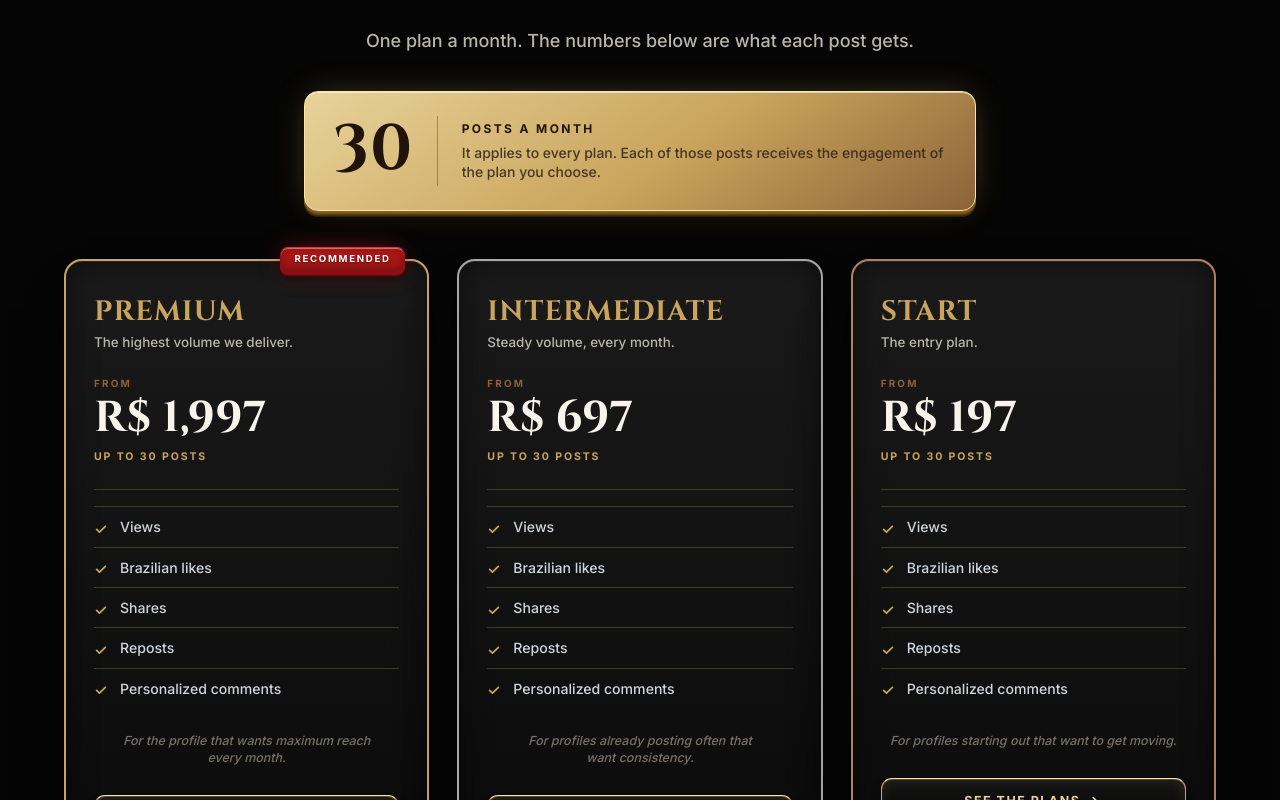
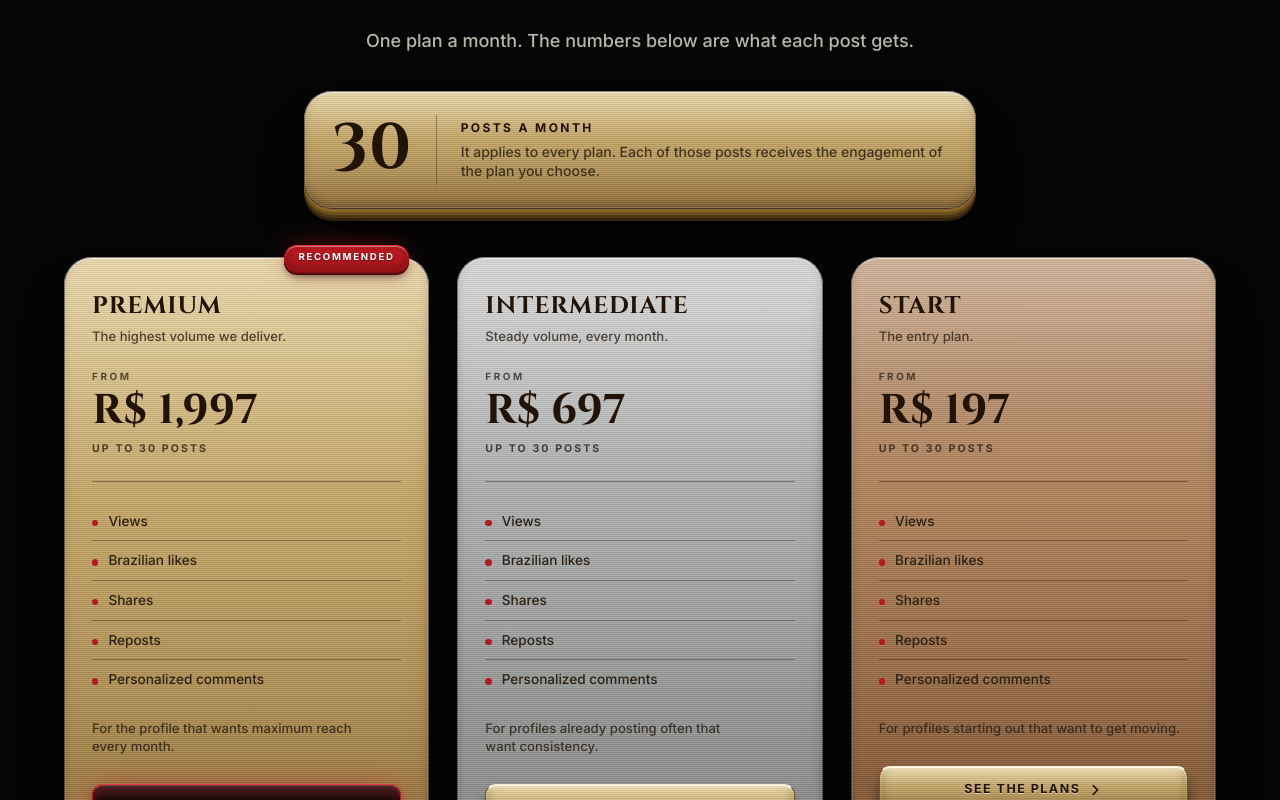
Before and after one commit to leudair/ENGAJA-MAIS-WECARE, a Next.js app: page /en in a window 1280 px wide. Shown: the part 1360-2160 px from the top of the page. Built offline with nearby package versions, Linux system fonts and the light colour scheme.

Commit message:
Revert "Trocar a chapa de metal pelo card preto com moldura dourada"
This reverts commit f9c748d0db6f84566370d8231c763a457ec76722.

```diff
--- a/src/app/[locale]/page.tsx
+++ b/src/app/[locale]/page.tsx
@@ -6,9 +6,8 @@ import {
   Bullet,
   Eyebrow,
   Lead,
-  DarkCard,
-  GoldPlate,
   MetalButton,
+  MetalPlate,
   QuietButton,
   RubyButton,
   Rule,
@@ -20,18 +19,32 @@ import { getPlanFamilies, getShowcasePlan, type PlanCard } from "@/lib/plans";
 import { isLocale, viralGrowthPath } from "@/lib/routes";
 
 /** Lista de entrega por publicação, com o valor alinhado à direita. */
-function PlanMetrics({ metrics }: { metrics: PlanCard["metrics"] }) {
+function PlanMetrics({
+  metrics,
+  tone = "dark",
+}: {
+  metrics: PlanCard["metrics"];
+  tone?: "dark" | "metal";
+}) {
+  const label = tone === "metal" ? "text-onmetal-soft/85" : "text-paper-dim";
+  const value = tone === "metal" ? "text-onmetal" : "text-gold-bright";
+  const line = tone === "metal" ? "border-black/15" : "border-white/8";
+
   return (
     <ul className="space-y-0">
       {metrics.map((metric) => (
         <li
           key={metric.label}
-          className="rule-card flex flex-col gap-0.5 py-2 first:border-t-0 sm:flex-row sm:items-baseline sm:justify-between sm:gap-4 sm:py-2.5"
+          className={`flex flex-col gap-0.5 border-b py-2 last:border-0 sm:flex-row sm:items-baseline sm:justify-between sm:gap-4 sm:py-2.5 ${line}`}
         >
-          <span className="text-[0.78rem] leading-snug text-list sm:text-[0.82rem]">
+          <span
+            className={`text-[0.78rem] leading-snug sm:text-[0.82rem] ${label}`}
+          >
             {metric.label}
           </span>
-          <span className="display text-[0.95rem] text-gold-soft sm:shrink-0 sm:text-right">
+          <span
+            className={`display text-[0.95rem] sm:shrink-0 sm:text-right ${value}`}
+          >
             {metric.value}
           </span>
         </li>
@@ -79,8 +92,8 @@ export default async function EngagementPage({
             </div>
           </div>
 
-          {/* Placa de ouro com o limite do ciclo, o dado que mais pesa. */}
-          <GoldPlate className="mx-auto w-full max-w-sm">
+          {/* Chapa de bronze com o limite do ciclo, o dado que mais pesa. */}
+          <MetalPlate kind="bronze" className="mx-auto w-full max-w-sm">
             <div className="px-7 py-9 text-center sm:px-9 sm:py-11">
               <p className="text-[0.66rem] font-bold tracking-[0.3em] text-onmetal-soft/80 uppercase">
                 {c.hero.badge.brand}
@@ -96,7 +109,7 @@ export default async function EngagementPage({
                 {c.hero.badge.note}
               </p>
             </div>
-          </GoldPlate>
+          </MetalPlate>
         </div>
 
         {/* Faixa de selos: só fatos já definidos. */}
@@ -155,7 +168,7 @@ export default async function EngagementPage({
           {/* O teto do ciclo é a dúvida número um de quem compra, então ele
               aparece numa chapa própria, antes dos preços. */}
           <div className="mx-auto mt-9 max-w-2xl">
-            <GoldPlate>
+            <MetalPlate kind="gold">
               <div className="flex items-center gap-4 px-4 py-4 sm:gap-6 sm:px-7 sm:py-6">
                 <p className="display shrink-0 text-[3.2rem] leading-none text-onmetal sm:text-[4rem]">
                   {c.plans.highlight.amount}
@@ -170,7 +183,7 @@ export default async function EngagementPage({
                   </p>
                 </div>
               </div>
-            </GoldPlate>
+            </MetalPlate>
           </div>
 
           <div className="mt-12 grid grid-cols-[minmax(0,1fr)] gap-6 lg:grid-cols-3 lg:gap-7">
@@ -206,24 +219,24 @@ export default async function EngagementPage({
             <Lead>{c.showcase.lead}</Lead>
           </div>
 
-          {/* Card escuro com moldura rubi: o exemplo de plano real. */}
-          <div className="rounded-[22px] p-[3px] shadow-[0_0_44px_-16px_rgba(181,24,31,0.55)] ring-2 ring-ruby-500/80">
-            <DarkCard kind="gold">
+          {/* Chapa de ouro com borda rubi: o card de exemplo do documento. */}
+          <div className="rounded-[23px] p-[2px] shadow-[0_0_44px_-16px_rgba(181,24,31,0.55)] ring-2 ring-ruby-500/80">
+            <MetalPlate kind="gold">
               <div className="px-6 py-8 sm:px-9 sm:py-10">
-                <h3 className="display-caps text-2xl text-gold-line sm:text-[2rem]">
+                <h3 className="display-caps text-2xl text-onmetal sm:text-[2rem]">
                   {showcase.name}
                 </h3>
-                <p className="display mt-3 text-[3rem] leading-none text-paper sm:text-[3.6rem]">
+                <p className="display mt-3 text-[3rem] leading-none text-onmetal sm:text-[3.6rem]">
                   {showcase.price}
                 </p>
-                <p className="mt-3 text-[0.68rem] font-bold tracking-[0.2em] text-gold-line uppercase">
+                <p className="mt-3 text-[0.68rem] font-bold tracking-[0.2em] text-onmetal-soft/85 uppercase">
                   {c.showcase.planNote}
                 </p>
 
-                <div className="rule-card mt-6" />
+                <span className="mt-6 block h-px bg-black/20" />
 
                 <div className="mt-4">
-                  <PlanMetrics metrics={showcase.metrics} />
+                  <PlanMetrics metrics={showcase.metrics} tone="metal" />
                 </div>
 
                 <div className="mt-7">
@@ -232,7 +245,7 @@ export default async function EngagementPage({
                   </RubyButton>
                 </div>
               </div>
-            </DarkCard>
+            </MetalPlate>
           </div>
         </div>
       </section>
--- a/src/app/globals.css
+++ b/src/app/globals.css
@@ -40,15 +40,6 @@
   --color-bronze-300: #b0825a;
   --color-bronze-500: #885c39;
   --color-bronze-700: #835735;
-
-  /* Ouro da referência do Gemini: moldura, título e filete dos cards. */
-  --color-gold-line: #c9a45c;
-  --color-gold-soft: #e8d39a;
-  --color-gold-deep: #8c6239;
-  --color-gold-rim: #ffe4a0;
-  /* Texto das listas sobre o card escuro. */
-  --color-list: #d1d5db;
-  --color-list-soft: #b8b6b0;
 
   /* Rubi: só no plano recomendado, nos CTAs principais e nos marcadores. */
   --color-ruby-500: #b5181f;
@@ -368,135 +359,8 @@ body {
 }
 
 /* ------------------------------------------------------------------ */
-/* Card escuro com moldura                                             */
-/* ------------------------------------------------------------------ */
-
-/*
- * O card de plano: fundo preto em degradê, moldura fina na cor da família
- * e a mesma espessura dos botões desenhada por sombras sólidas embaixo.
- * A cor da moldura vem de --card-accent, então ouro, prata e bronze
- * continuam separando Premium, Intermediário e Start.
- */
-.card-dark {
-  position: relative;
-  border-radius: 18px;
-  border: 2px solid var(--card-accent);
-  background: linear-gradient(180deg, #1a1a1a 0%, #0a0a0a 100%);
-  box-shadow:
-    inset 0 1px 0 rgb(255 255 255 / 0.07),
-    inset 0 0 30px rgb(0 0 0 / 0.5),
-    0 1px 0 var(--card-wall-1),
-    0 2px 0 var(--card-wall-1),
-    0 3px 0 var(--card-wall-2),
-    0 4px 0 var(--card-wall-2),
-    0 5px 0 var(--card-wall-3),
-    0 6px 0 var(--card-wall-3),
-    0 7px 0 var(--card-wall-4),
-    0 8px 0 var(--card-wall-4),
-    0 14px 20px -6px rgb(0 0 0 / 0.8),
-    0 30px 50px -20px rgb(0 0 0 / 0.95);
-}
-
-.card-gold {
-  --card-accent: var(--color-gold-line);
-  --card-wall-1: #7b5a1f;
-  --card-wall-2: #5e4417;
-  --card-wall-3: #422f10;
-  --card-wall-4: #281c09;
-}
-
-.card-silver {
-  --card-accent: #a6a7a7;
-  --card-wall-1: #5f6061;
-  --card-wall-2: #494a4b;
-  --card-wall-3: #343536;
-  --card-wall-4: #202021;
-}
-
-.card-bronze {
-  --card-accent: #b0825a;
-  --card-wall-1: #6a4830;
-  --card-wall-2: #513624;
-  --card-wall-3: #382518;
-  --card-wall-4: #21160e;
-}
-
-/* Filete que separa o cabeçalho e um serviço do outro. */
-.rule-card {
-  border-top: 1px solid rgb(201 164 92 / 0.28);
-}
-
-/*
- * Placa de ouro: o bloco do limite de 30 e o selo do topo. Degradê na
- * diagonal com aresta clara, como na referência.
- */
-.plate-gold {
-  border-radius: 14px;
-  border: 1px solid var(--color-gold-rim);
-  background: linear-gradient(145deg, #e8d39a 0%, #c9a45c 55%, #8c6239 100%);
-  color: #141414;
-  box-shadow:
-    inset 0 1px 0 rgb(255 255 255 / 0.55),
-    0 1px 0 #8a6524,
-    0 2px 0 #7b5a1f,
-    0 3px 0 #6b4f1c,
-    0 4px 0 #56400f,
-    0 5px 0 #41300b,
-    0 6px 0 #2d2108,
-    0 12px 18px -6px rgb(0 0 0 / 0.7),
-    0 0 34px -8px rgb(201 164 92 / 0.45);
-}
-
-/* ------------------------------------------------------------------ */
 /* Botões                                                              */
 /* ------------------------------------------------------------------ */
-
-/*
- * Botão de filete dourado sobre preto, o padrão dos cards escuros. Mantém
- * a parede lateral, para continuar com o relevo que o Leudair pediu.
- */
-.btn-outline {
-  border: 1.5px solid var(--color-gold-line);
-  border-top-color: var(--color-gold-rim);
-  background: linear-gradient(180deg, #151515 0%, #050505 100%);
-  color: var(--color-gold-soft);
-  text-shadow: 0 1px 2px rgb(0 0 0 / 0.6);
-  box-shadow:
-    inset 0 0 14px rgb(201 164 92 / 0.14),
-    inset 0 1px 0 rgb(255 228 160 / 0.22),
-    0 1px 0 #7b5a1f,
-    0 2px 0 #6b4f1c,
-    0 3px 0 #56400f,
-    0 4px 0 #41300b,
-    0 5px 0 #2d2108,
-    0 9px 14px -4px rgb(0 0 0 / 0.75);
-}
-
-.btn-outline:hover {
-  transform: translateY(-2px);
-  border-color: var(--color-gold-rim);
-  box-shadow:
-    inset 0 0 18px rgb(201 164 92 / 0.22),
-    inset 0 1px 0 rgb(255 228 160 / 0.3),
-    0 1px 0 #7b5a1f,
-    0 2px 0 #6b4f1c,
-    0 3px 0 #56400f,
-    0 4px 0 #41300b,
-    0 5px 0 #2d2108,
-    0 6px 0 #1f1706,
-    0 7px 0 #150f04,
-    0 13px 18px -4px rgb(0 0 0 / 0.8);
-}
-
-.btn-outline:active {
-  transform: translateY(4px);
-  box-shadow:
-    inset 0 3px 8px rgb(0 0 0 / 0.7),
-    inset 0 0 14px rgb(201 164 92 / 0.12),
-    0 1px 0 #56400f,
-    0 2px 0 #2d2108,
-    0 4px 8px -3px rgb(0 0 0 / 0.75);
-}
 
 .btn {
   display: inline-flex;
@@ -716,9 +580,9 @@ body {
 .badge-ruby {
   display: inline-flex;
   align-items: center;
-  border-radius: 8px;
-  border: 1px solid #8f1014;
-  background: #a81616;
+  border-radius: 9999px;
+  border: 1px solid var(--color-ruby-600);
+  background: var(--color-ruby-500);
   padding: 0.3rem 0.85rem;
   color: #fff;
   font-size: 0.6rem;
--- a/src/components/PlanFamilyCard.tsx
+++ b/src/components/PlanFamilyCard.tsx
@@ -3,14 +3,7 @@
 import { useLayoutEffect, useRef, useState } from "react";
 import type { Content } from "@/content";
 import type { PlanCard, PlanFamilyCard } from "@/lib/plans";
-import {
-  CheckIcon,
-  ChevronIcon,
-  DarkCard,
-  OutlineButton,
-  QuietButton,
-  RubyButton,
-} from "./ui";
+import { Bullet, ChevronIcon, MetalPlate, QuietButton, RubyButton } from "./ui";
 
 /** Lista de entrega por publicação, com o valor alinhado à direita. */
 function PlanMetrics({ metrics }: { metrics: PlanCard["metrics"] }) {
@@ -19,12 +12,12 @@ function PlanMetrics({ metrics }: { metrics: PlanCard["metrics"] }) {
       {metrics.map((metric) => (
         <li
           key={metric.label}
-          className="rule-card flex items-baseline justify-between gap-3 py-2.5 first:border-t-0"
+          className="flex items-baseline justify-between gap-3 border-b border-black/30 py-2.5 last:border-0"
         >
-          <span className="text-[0.82rem] leading-snug text-list">
+          <span className="text-[0.78rem] leading-snug text-onmetal-soft/85">
             {metric.label}
           </span>
-          <span className="display shrink-0 text-right text-[0.95rem] text-gold-soft">
+          <span className="display shrink-0 text-right text-[0.92rem] text-onmetal">
             {metric.value}
           </span>
         </li>
@@ -76,13 +69,13 @@ export function PlanFamilyCard({
   return (
     <div className="relative">
       {family.recommended && (
-        <span className="badge-ruby absolute -top-3 right-6 z-10">
+        <span className="badge-ruby absolute -top-3 right-5 z-10">
           {c.plans.recommended}
         </span>
       )}
 
-      <DarkCard kind={family.metal} className="h-full">
-        <div className="flex h-full flex-col px-6 pt-8 pb-9 sm:px-7 sm:pt-9 sm:pb-10">
+      <MetalPlate kind={family.metal} className="h-full">
+        <div className="flex h-full flex-col px-5 pt-7 pb-9 sm:px-7 sm:pt-9 sm:pb-11">
           <div
             className="overflow-hidden transition-[height] duration-300 ease-out"
             style={height ? { height } : undefined}
@@ -99,40 +92,40 @@ export function PlanFamilyCard({
                 className="w-full shrink-0 self-start"
                 aria-hidden={page !== 0}
               >
-                <h3 className="display-caps text-2xl text-gold-line sm:text-[1.75rem]">
+                <h3 className="display-caps text-xl text-onmetal sm:text-2xl">
                   {family.name}
                 </h3>
-                <p className="mt-1.5 text-[0.84rem] leading-snug text-pretty text-list-soft">
+                <p className="mt-2 text-[0.82rem] leading-snug text-pretty text-onmetal-soft/80">
                   {family.tagline}
                 </p>
 
-                <p className="mt-6 text-[0.62rem] font-bold tracking-[0.22em] text-gold-deep uppercase">
+                <p className="mt-6 text-[0.62rem] font-bold tracking-[0.26em] text-onmetal-soft/75 uppercase">
                   {c.plans.fromLabel}
                 </p>
-                <p className="display mt-1 text-[2.7rem] leading-none text-paper">
+                <p className="display mt-1 text-[2.6rem] leading-none text-onmetal">
                   {family.fromPrice}
                 </p>
-                <p className="mt-2 text-[0.66rem] font-bold tracking-[0.18em] text-gold-line uppercase">
+                <p className="mt-2 text-[0.66rem] font-bold tracking-[0.2em] text-onmetal-soft/80 uppercase">
                   {c.plans.cycleLabel}
                 </p>
 
-                <div className="rule-card mt-6" />
+                <span className="mt-6 block h-px bg-black/35" />
 
-                <ul className="mt-4">
+                <ul className="mt-5">
                   {c.plans.metricLabels.map((label) => (
                     <li
                       key={label}
-                      className="rule-card flex items-start gap-3 py-2.5 first:border-t-0"
+                      className="flex items-start gap-2.5 border-b border-black/30 py-2.5 last:border-0"
                     >
-                      <CheckIcon />
-                      <span className="text-[0.88rem] leading-snug text-list">
+                      <Bullet />
+                      <span className="text-[0.85rem] leading-snug text-onmetal-soft">
                         {label}
                       </span>
                     </li>
                   ))}
                 </ul>
 
-                <p className="mt-6 text-center text-[0.78rem] leading-snug text-pretty text-paper-weak italic">
+                <p className="mt-5 text-[0.82rem] leading-snug text-pretty text-onmetal-soft/85">
                   {family.pitch}
                 </p>
               </div>
@@ -147,22 +140,22 @@ export function PlanFamilyCard({
                   className="w-full shrink-0 self-start"
                   aria-hidden={page !== index + 1}
                 >
-                  <p className="text-[0.6rem] font-bold tracking-[0.24em] text-gold-deep uppercase">
+                  <p className="text-[0.6rem] font-bold tracking-[0.26em] text-onmetal-soft/70 uppercase">
                     {family.name}
                   </p>
-                  <h3 className="display-caps mt-2 text-xl text-gold-line">
+                  <h3 className="display-caps mt-2 text-lg text-onmetal sm:text-xl">
                     {plan.name}
                   </h3>
-                  <p className="display mt-2 text-[2.5rem] leading-none text-paper">
+                  <p className="display mt-2 text-[2.4rem] leading-none text-onmetal">
                     {plan.price}
                   </p>
-                  <p className="mt-1.5 text-[0.66rem] font-bold tracking-[0.18em] text-gold-line uppercase">
+                  <p className="mt-1.5 text-[0.66rem] font-bold tracking-[0.18em] text-onmetal-soft/80 uppercase">
                     {c.plans.priceNote}
                   </p>
 
-                  <div className="rule-card mt-5" />
+                  <span className="mt-5 block h-px bg-black/35" />
 
-                  <p className="mt-4 text-[0.6rem] font-bold tracking-[0.22em] text-gold-deep uppercase">
+                  <p className="mt-4 text-[0.6rem] font-bold tracking-[0.24em] text-onmetal-soft/70 uppercase">
                     {c.plans.metricsTitle}
                   </p>
                   <div className="mt-1">
@@ -179,7 +172,9 @@ export function PlanFamilyCard({
               <button
                 type="button"
                 onClick={() => setPage(1)}
-                className="btn btn-outline w-full"
+                className={`btn w-full ${
+                  family.recommended ? "btn-ruby" : "btn-metal"
+                }`}
               >
                 {c.plans.openLabel}
                 <ChevronIcon className="-rotate-90" />
@@ -193,7 +188,7 @@ export function PlanFamilyCard({
                     aria-label={
                       page === 1 ? c.plans.backLabel : c.plans.prevLabel
                     }
-                    className="btn btn-outline min-h-12 w-12 shrink-0 px-0"
+                    className="btn btn-quiet min-h-12 w-12 shrink-0 px-0"
                   >
                     <ChevronIcon className="rotate-90" />
                   </button>
@@ -212,7 +207,7 @@ export function PlanFamilyCard({
                     onClick={() => setPage(page + 1)}
                     disabled={page === total}
                     aria-label={c.plans.nextLabel}
-                    className="btn btn-outline min-h-12 w-12 shrink-0 px-0 disabled:pointer-events-none disabled:opacity-35"
+                    className="btn btn-quiet min-h-12 w-12 shrink-0 px-0 disabled:pointer-events-none disabled:opacity-35"
                   >
                     <ChevronIcon className="-rotate-90" />
                   </button>
@@ -229,12 +224,12 @@ export function PlanFamilyCard({
                       aria-current={page === index + 1}
                       className={`h-1.5 rounded-full transition-all ${
                         page === index + 1
-                          ? "w-6 bg-gold-line"
-                          : "w-1.5 bg-gold-line/30"
+                          ? "w-6 bg-black/55"
+                          : "w-1.5 bg-black/25"
                       }`}
                     />
                   ))}
-                  <span className="ml-2 text-[0.62rem] font-bold tracking-[0.14em] text-gold-deep uppercase">
+                  <span className="ml-2 text-[0.62rem] font-bold tracking-[0.14em] text-onmetal-soft/70 uppercase">
                     {counter}
                   </span>
                 </div>
@@ -242,7 +237,7 @@ export function PlanFamilyCard({
             )}
           </div>
         </div>
-      </DarkCard>
+      </MetalPlate>
     </div>
   );
 }
@@ -265,17 +260,17 @@ export function PlanComparison({
     <details className="surface group mt-10 px-4 py-1 sm:px-6">
       <summary className="flex cursor-pointer list-none items-center justify-between gap-3 py-4 text-left marker:content-none sm:py-5">
         <span>
-          <span className="display-caps block text-sm text-gold-line sm:text-base">
+          <span className="display-caps block text-sm text-gold-bright sm:text-base">
             {c.plans.compareLabel}
           </span>
           <span className="mt-1 block text-xs text-paper-faint">
             {c.plans.compareNote}
           </span>
         </span>
-        <ChevronIcon className="text-gold-line transition-transform duration-200 group-open:rotate-180" />
+        <ChevronIcon className="text-gold-bright transition-transform duration-200 group-open:rotate-180" />
       </summary>
 
-      <div className="rule-card py-5">
+      <div className="border-t border-white/12 py-5">
         {families.map((family) => (
           <div key={family.id} className="mb-8 last:mb-0">
             <p className="eyebrow">{family.name}</p>
@@ -284,9 +279,9 @@ export function PlanComparison({
               {family.plans.map((plan) => (
                 <div
                   key={plan.id}
-                  className="flex flex-col rounded-[14px] border border-gold-line/25 bg-ink-900 px-4 pt-4 pb-5"
+                  className="flex flex-col rounded-[14px] border border-white/10 bg-ink-800/70 px-4 pt-4 pb-5"
                 >
-                  <p className="display-caps text-[0.78rem] text-gold-line">
+                  <p className="display-caps text-[0.78rem] text-gold-bright">
                     {plan.name}
                   </p>
                   <p className="display mt-1 text-xl text-paper">
@@ -297,12 +292,12 @@ export function PlanComparison({
                     {plan.metrics.map((metric) => (
                       <li
                         key={metric.label}
-                        className="rule-card flex items-baseline justify-between gap-2 py-1.5"
+                        className="flex items-baseline justify-between gap-2 border-t border-white/12 py-1.5"
                       >
-                        <span className="text-[0.7rem] leading-snug text-list-soft">
+                        <span className="text-[0.7rem] leading-snug text-paper-weak">
                           {metric.label}
                         </span>
-                        <span className="display shrink-0 text-right text-[0.78rem] text-gold-soft">
+                        <span className="display shrink-0 text-right text-[0.78rem] text-gold-bright">
                           {metric.value}
                         </span>
                       </li>
--- a/src/components/ui.tsx
+++ b/src/components/ui.tsx
@@ -87,15 +87,6 @@ export function MetalButton({ href, children, className = "" }: ButtonProps) {
   );
 }
 
-/** Filete dourado sobre preto: o botão dos cards escuros. */
-export function OutlineButton({ href, children, className = "" }: ButtonProps) {
-  return (
-    <Link href={href} className={`btn btn-outline ${className}`}>
-      {children}
-    </Link>
-  );
-}
-
 /** Botão secundário, só com o fio dourado. */
 export function QuietButton({ href, children, className = "" }: ButtonProps) {
   return (
@@ -109,21 +100,20 @@ export function QuietButton({ href, children, className = "" }: ButtonProps) {
 /* Superfícies                                                         */
 /* ------------------------------------------------------------------ */
 
-/** A cor da moldura de cada família: ouro, prata e bronze. */
 export type MetalKind = "gold" | "silver" | "bronze";
 
-const cardClass: Record<MetalKind, string> = {
-  gold: "card-gold",
-  silver: "card-silver",
-  bronze: "card-bronze",
+const metalClass: Record<MetalKind, string> = {
+  gold: "metal-gold",
+  silver: "metal-silver",
+  bronze: "metal-bronze",
 };
 
 /**
- * Card escuro com moldura fina na cor da família. Substituiu a chapa de
- * metal claro depois da referência que o Leudair mandou em 21/09/2026:
- * fundo preto, moldura dourada e a espessura desenhada por sombras.
+ * Chapa de metal escovado. É a superfície dos cards de família e do card
+ * de exemplo: o degradê, a estria e a espessura são CSS, então preço e
+ * métrica seguem sendo texto que dá para selecionar e traduzir.
  */
-export function DarkCard({
+export function MetalPlate({
   kind,
   children,
   className = "",
@@ -133,21 +123,11 @@ export function DarkCard({
   className?: string;
 }) {
   return (
-    <div className={`card-dark ${cardClass[kind]} ${className}`}>
-      {children}
+    <div className={`metal plate ${metalClass[kind]} ${className}`}>
+      {/* Quina de dentro: aresta escura por fora e fio claro logo depois. */}
+      <div className="plate-rim relative">{children}</div>
     </div>
   );
-}
-
-/** Placa de ouro maciça: o limite de 30 e o selo do topo. */
-export function GoldPlate({
-  children,
-  className = "",
-}: {
-  children: ReactNode;
-  className?: string;
-}) {
-  return <div className={`plate-gold ${className}`}>{children}</div>;
 }
 
 /** Painel escuro com fio dourado. */
@@ -174,26 +154,6 @@ export function Surface({
 /** Marcador circular rubi das listas. */
 export function Bullet() {
   return <span className="bullet-ruby mt-2" aria-hidden />;
-}
-
-/** Visto dourado que abre cada linha de serviço. */
-export function CheckIcon({ className = "" }: { className?: string }) {
-  return (
-    <svg
-      viewBox="0 0 16 16"
-      fill="none"
-      aria-hidden
-      className={`mt-[0.3rem] size-3.5 shrink-0 text-gold-line ${className}`}
-    >
-      <path
-        d="m3 8.5 3.2 3.2L13 5"
-        stroke="currentColor"
-        strokeWidth="2"
-        strokeLinecap="round"
-        strokeLinejoin="round"
-      />
-    </svg>
-  );
 }
 
 export function ArrowIcon({ className = "" }: { className?: string }) {
```
